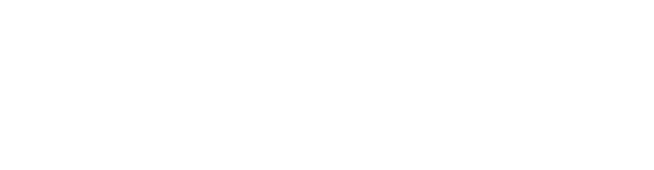
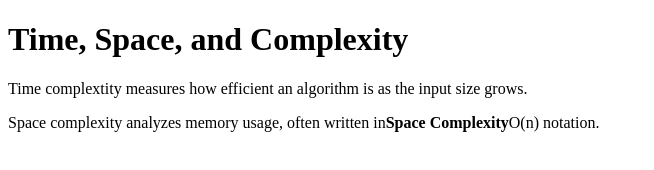
Before and after one commit to acciojob/time-and-space-complexity-priy-cpu, a website: page main.html in a window 1280 px wide. Shown: the whole page, without its empty margins (0-654 px from the left). Drawn offline with Linux system fonts and the light colour scheme.

Commit message:
created a submission

```diff
--- a/main.html
+++ b/main.html
@@ -8,6 +8,9 @@
 
 <body>
 	<!-- the entire body must be written by student -->
+	<h1>Time, Space, and Complexity</h1>
+	<p>Time complextity measures how efficient an algorithm is as the input size grows.</p>
+	<p>Space complexity analyzes memory usage, often written in<b>Space Complexity</b>O(n) notation.</p>
     <script type="text/javascript" src="./script.js">
 </script>
 
```
